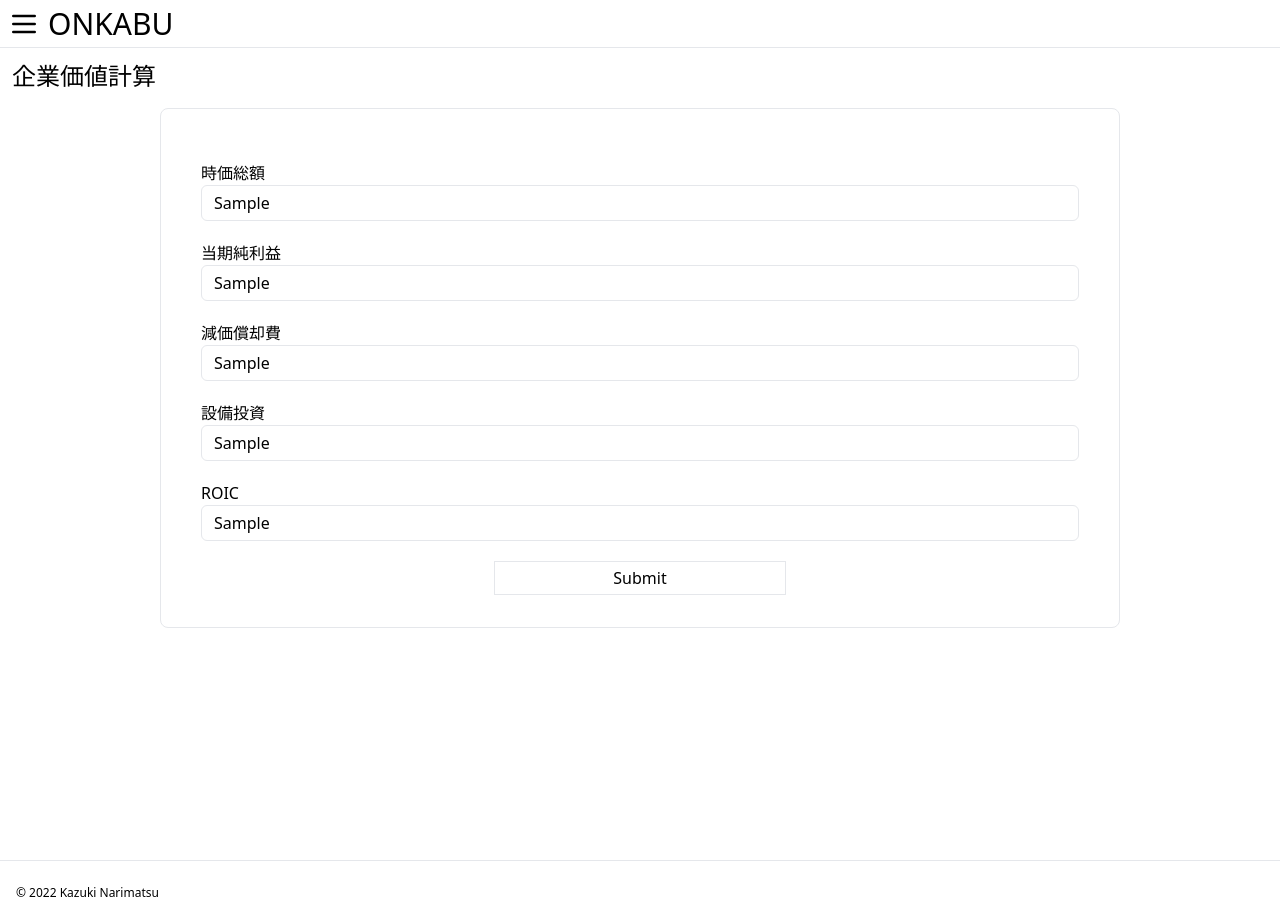
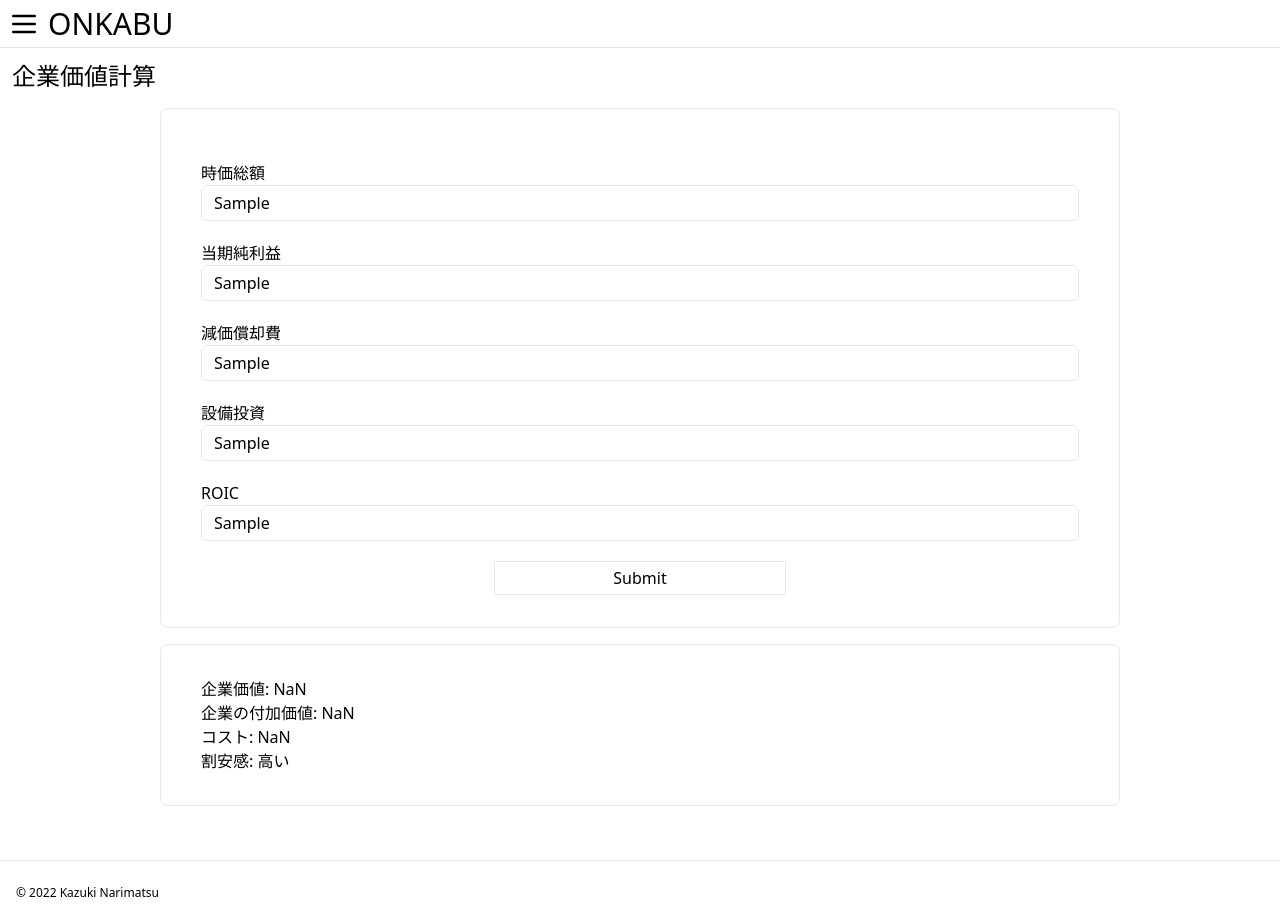
Before and after one commit to knarimatsu/kabukeisan_fe, a Next.js app: page /calc in a window 1280 px wide. Both pictures are taken after typing "Sample", "Sample", "Sample", "Sample", "Sample" into the empty fields and a click on the input 640 px from the left and 578 px from the top of the page. Built offline with nearby package versions, Linux system fonts and the light colour scheme.

Commit message:
fix calc value page

```diff
--- a/src/pages/calc/index.tsx
+++ b/src/pages/calc/index.tsx
@@ -1,4 +1,8 @@
 import { useForm } from "react-hook-form";
+import { useRecoilState } from "recoil";
+
+import { calcValueState } from "../../libs/recoil/atom";
+import { calcCompanyValue } from "../../libs/service/calc-value";
 
 interface PostData {
     buyPrice: number;
@@ -11,8 +15,11 @@ const Calc = () => {
     const { register, handleSubmit } = useForm<PostData>({
         mode: "onSubmit",
     });
-    const post = (data: PostData) => {
-        console.log(data);
+    const [calcValueResult, setCalcValueResult] =
+        useRecoilState(calcValueState);
+    const calcValue = async (data: PostData) => {
+        const result = await calcCompanyValue(data);
+        setCalcValueResult(result);
     };
 
     return (
@@ -21,7 +28,7 @@ const Calc = () => {
                 <h1 className="text-2xl m-3">企業価値計算</h1>
                 <form
                     className="px-10 py-8 w-3/4 my-4 mx-auto border rounded-lg"
-                    onSubmit={handleSubmit(post)}
+                    onSubmit={handleSubmit(calcValue)}
                 >
                     <label htmlFor="buy-price" className="block my-5">
                         時価総額
@@ -72,6 +79,14 @@ const Calc = () => {
                         <input type="submit" className="border py-1 w-full" />
                     </div>
                 </form>
+                {calcValueResult.isValue !== "" && (
+                    <div className="px-10 py-8 w-3/4 my-4 mx-auto border rounded-lg">
+                        <p>企業価値: {calcValueResult.pv}</p>
+                        <p>企業の付加価値: {calcValueResult.overPv}</p>
+                        <p>コスト: {calcValueResult.cost}</p>
+                        <p>割安感: {calcValueResult.isValue}</p>
+                    </div>
+                )}
             </main>
         </>
     );
```
